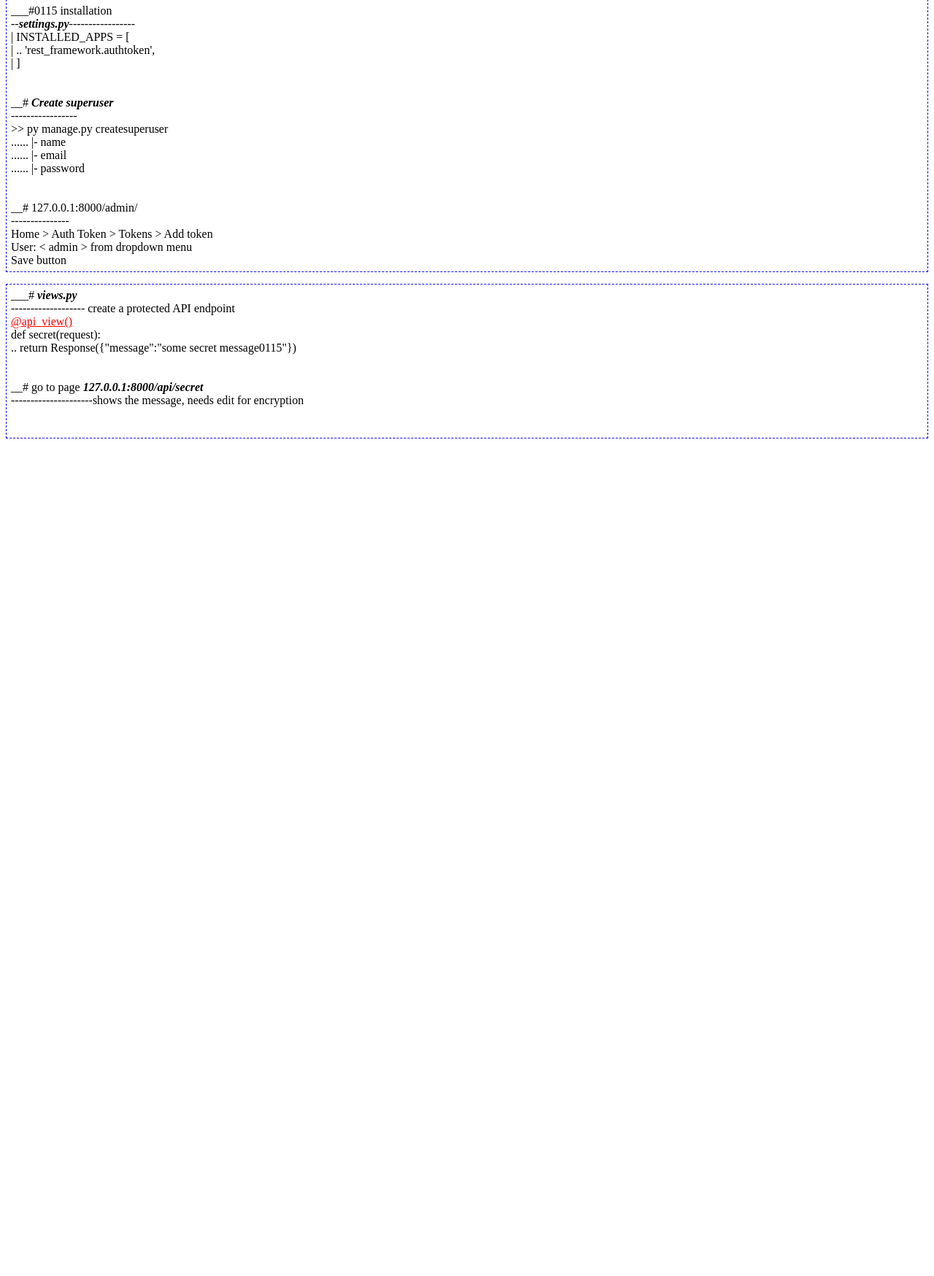
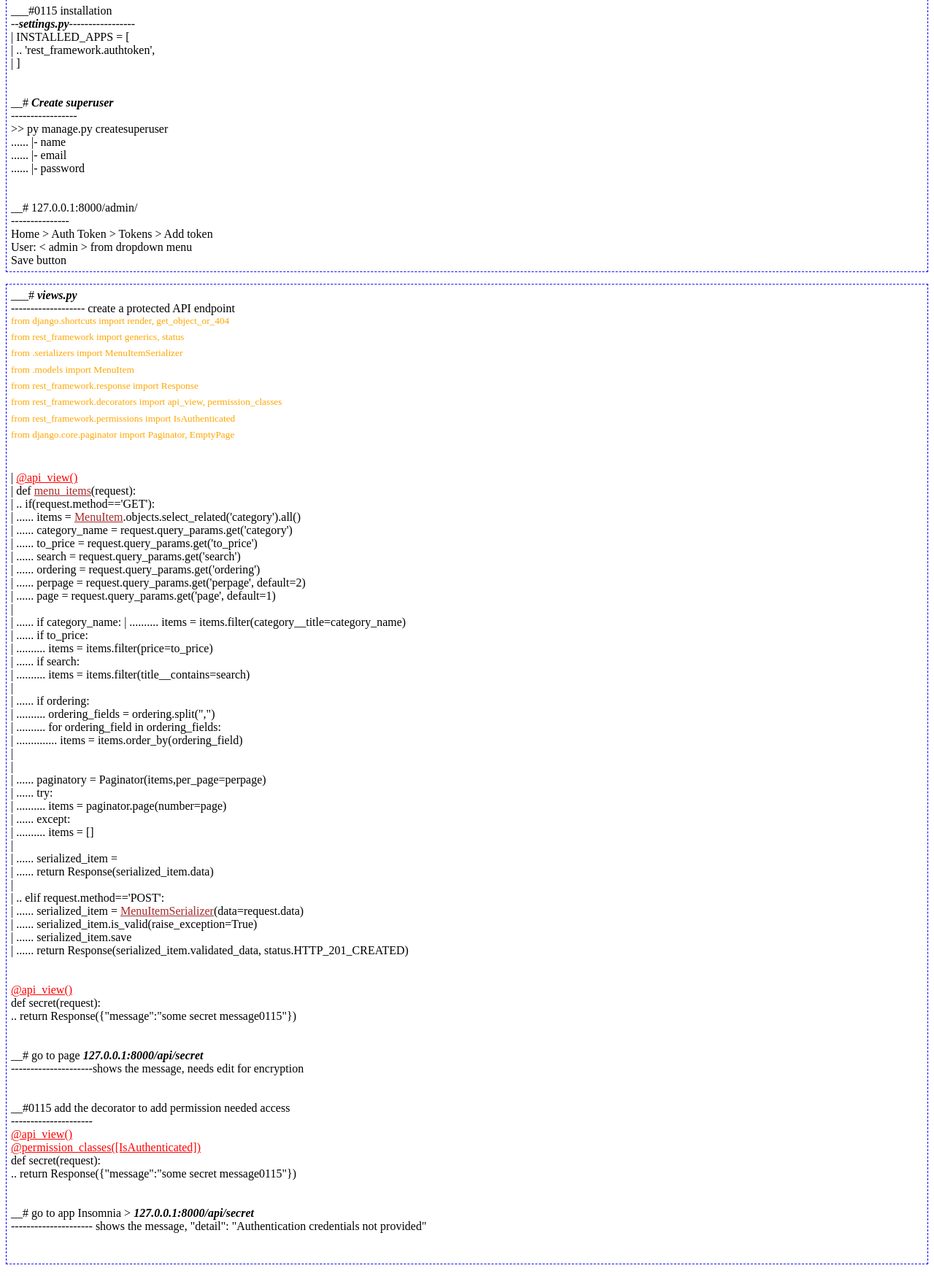
Before and after one commit to py3user22/0114_djano_proj_new, a Django app: template app0114/templates/0115_django_token_auth_demo.html in a window 1280 px wide. Shown: the part 68-1817 px from the top of the page at 73% size. Before the commit the page ends 669 px from the top, so only its background shows below. Run offline with Django 5.2, Linux system fonts and the light colour scheme; the template is opened without the code that fills it, so the values that code supplies are empty.

Commit message:
0115 good save and server output

```diff
--- a/app0114/templates/0115_django_token_auth_demo.html
+++ b/app0114/templates/0115_django_token_auth_demo.html
@@ -8,6 +8,8 @@
     <style>
         p {padding: 6px; border: 1px blue dashed;}
         .apiv {color: red;}
+        .sup {color: orange;}
+        .meni {color: brown;}
     </style>
     <title>0115 django token-based authentication if DRF</title>
 </head>
@@ -34,6 +36,63 @@
     </p>
     <p>
         ___# <b><i>views.py </i></b> <br>------------------- create a protected API endpoint<br>
+        <sup class="sup">
+        from django.shortcuts import render, get_object_or_404 <br>
+        from rest_framework import generics, status <br>
+        from .serializers import MenuItemSerializer <br>
+        from .models import MenuItem <br>
+        from rest_framework.response import Response <br>
+        from rest_framework.decorators import api_view, permission_classes <br>
+        from rest_framework.permissions import IsAuthenticated <br>
+        from django.core.paginator import Paginator, EmptyPage <br>
+        </sup>
+        <br>
+        <br>
+        | <a href="apiv" class="apiv">@api_view()</a> <br>
+        | def <a href="meni" class="meni">menu_items</a>(request): <br>
+        | .. if(request.method=='GET'): <br>
+        | ...... items = <a href="meni" class="meni">MenuItem</a>.objects.select_related('category').all() <br>
+        | ...... category_name = request.query_params.get('category') <br>
+        | ...... to_price = request.query_params.get('to_price') <br>
+        | ...... search = request.query_params.get('search') <br>
+        | ...... ordering = request.query_params.get('ordering') <br>
+        | ...... perpage = request.query_params.get('perpage', default=2) <br>
+        | ...... page = request.query_params.get('page', default=1) <br>
+        | <br>
+        | ...... if category_name:
+        | .......... items = items.filter(category__title=category_name) <br>
+        | ...... if to_price: <br>
+        | .......... items = items.filter(price=to_price) <br>
+        | ...... if search: <br>
+        | .......... items = items.filter(title__contains=search) <br>
+        | <br>
+        | ...... if ordering: <br>
+        | .......... ordering_fields = ordering.split(",") <br>
+        | .......... for ordering_field in ordering_fields: <br>
+        | .............. items = items.order_by(ordering_field) <br>
+        | <br>| <br>
+        | ...... paginatory = Paginator(items,per_page=perpage) <br>
+        | ...... try: <br>
+        | .......... items = paginator.page(number=page) <br>
+        | ...... except: <br>
+        | .......... items =  [] <br>
+        | <br>
+        | ...... serialized_item = <br>
+        | ...... return Response(serialized_item.data) <br>
+        | <br>
+        | .. elif request.method=='POST': <br>
+        | ...... serialized_item = <a href="meni" class="meni">MenuItemSerializer</a>(data=request.data) <br>
+        | ...... serialized_item.is_valid(raise_exception=True) <br>
+        | ...... serialized_item.save <br>
+        | ...... return Response(serialized_item.validated_data, status.HTTP_201_CREATED) <br>
+
+
+
+
+
+
+
+        <br> <br>
         <a href="apiv" class="apiv">@api_view()</a> <br>
         def secret(request): <br>
         .. return Response({"message":"some secret message0115"}) <br>
@@ -42,6 +101,18 @@
         __# go to page <b><i>127.0.0.1:8000/api/secret</i></b> <br>---------------------shows the message, needs edit for encryption <br>
           <br>
          <br>
+        __#0115 add the decorator to add permission needed access <br>---------------------<br>
+        <a href="apiv" class="apiv">@api_view()</a> <br>
+        <a href="apiv" class="apiv">@permission_classes([IsAuthenticated])</a> <br>
+        def secret(request): <br>
+        .. return Response({"message":"some secret message0115"}) <br>
+        <br>
+        <br>
+        __# go to app Insomnia > <b><i>127.0.0.1:8000/api/secret</i></b> <br>---------------------
+        shows the message, "detail": "Authentication credentials not provided" <br>
+          <br>
+         <br>
+
     </p>
 </body>
 </html>
--- a/app0114/views.py
+++ b/app0114/views.py
@@ -5,6 +5,7 @@ from .models import MenuItem
 from rest_framework.response import Response
 from rest_framework.decorators import api_view, permission_classes
 from rest_framework.permissions import IsAuthenticated
+from django.core.paginator import Paginator, EmptyPage
 
 
 def home(request):
```
